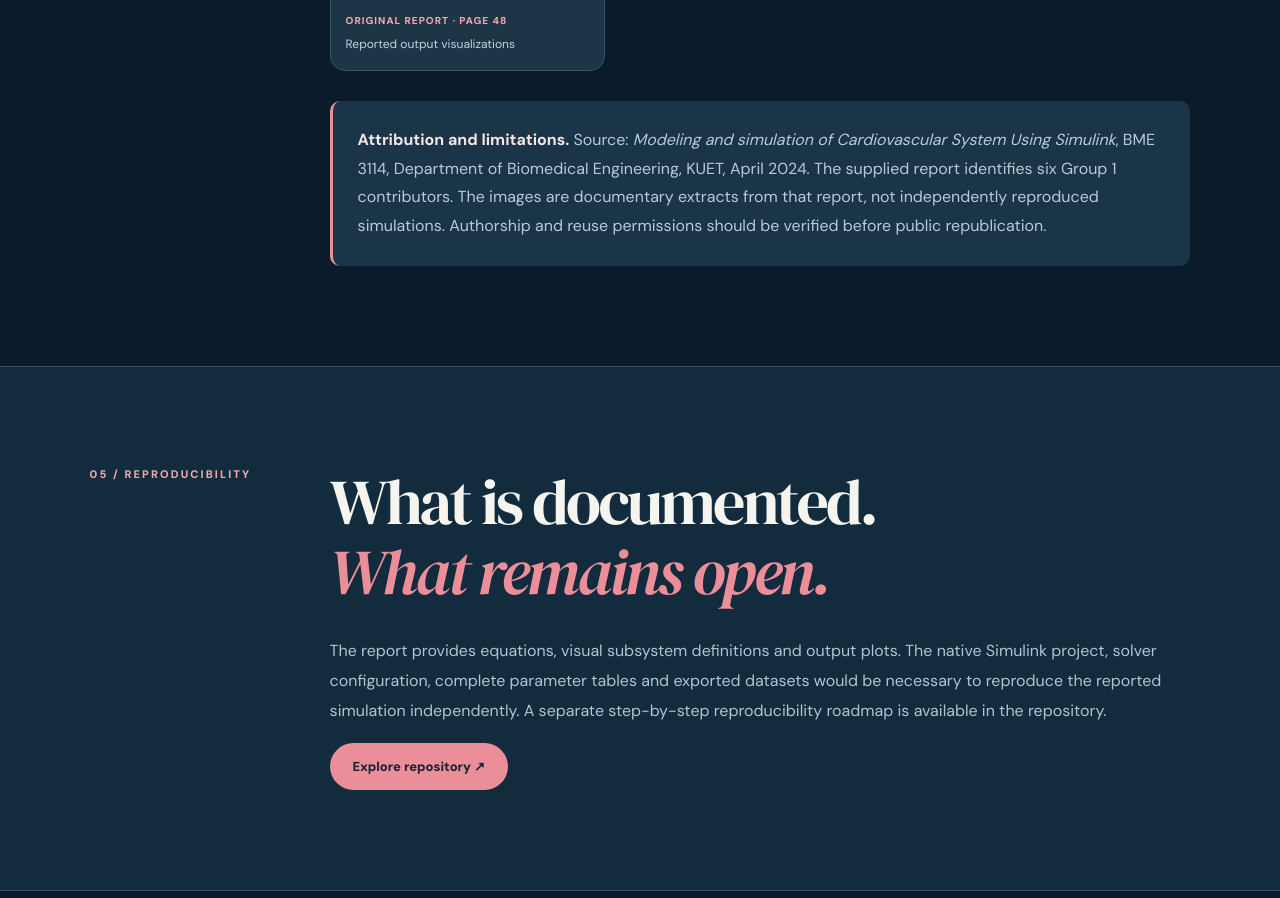
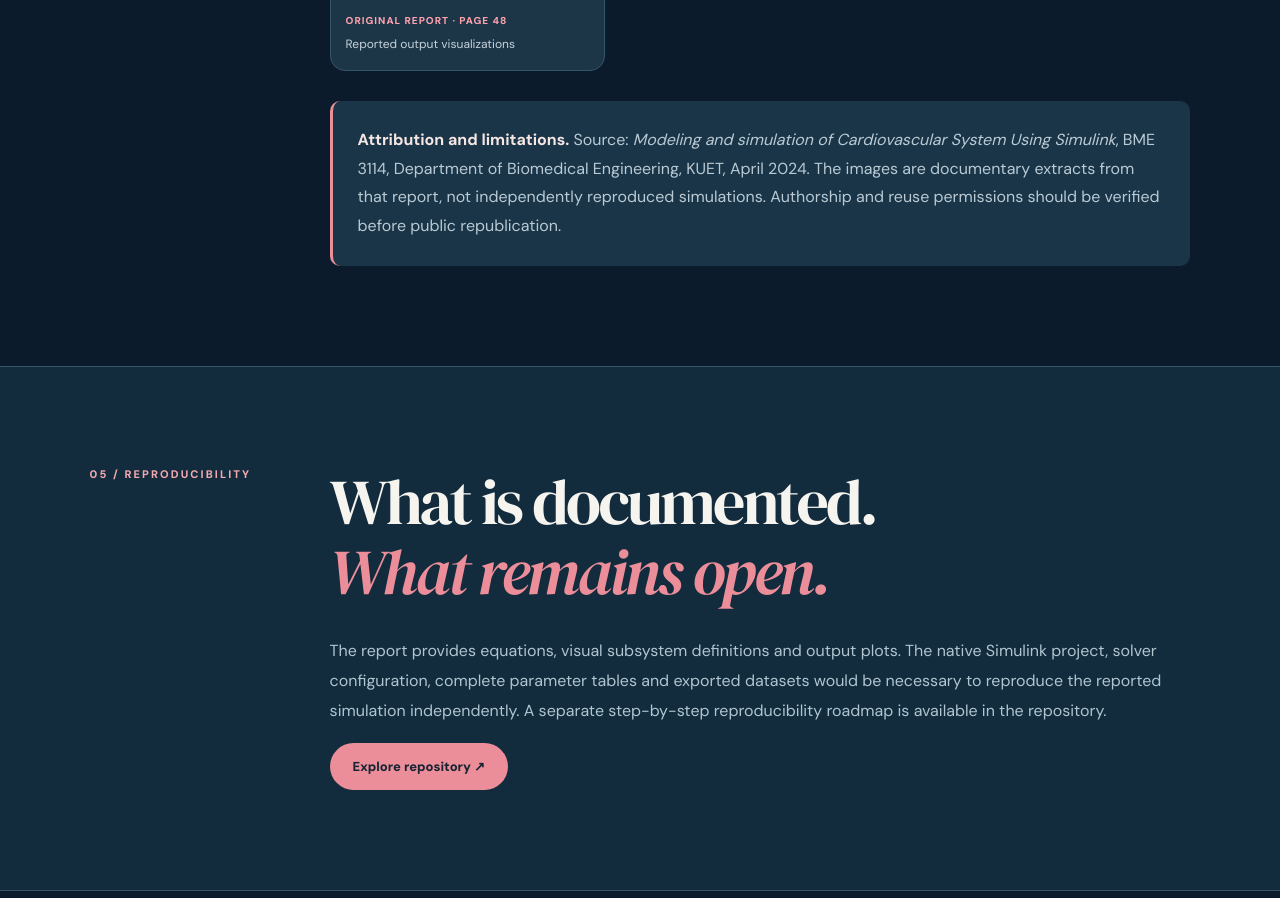
Before and after one commit to Sejuti-Dhali/CardioSim, a plain HTML site: page index.html in a window 1280 px wide. Shown: the part 5795-6693 px from the top of the page. Drawn offline with Linux system fonts and the light colour scheme.

Commit message:
Refine source documentation and preserve CardioSim website

```diff
--- a/index.html
+++ b/index.html
@@ -19,5 +19,5 @@
 <figure><a href="assets/report/page-46.webp" target="_blank" rel="noopener"><img src="assets/report/page-46.webp" loading="lazy" alt="Original source report page 46 — Reported output visualizations"></a><figcaption><span>ORIGINAL REPORT · PAGE 46</span>Reported output visualizations</figcaption></figure>
 <figure><a href="assets/report/page-47.webp" target="_blank" rel="noopener"><img src="assets/report/page-47.webp" loading="lazy" alt="Original source report page 47 — Reported output visualizations"></a><figcaption><span>ORIGINAL REPORT · PAGE 47</span>Reported output visualizations</figcaption></figure>
 <figure><a href="assets/report/page-48.webp" target="_blank" rel="noopener"><img src="assets/report/page-48.webp" loading="lazy" alt="Original source report page 48 — Reported output visualizations"></a><figcaption><span>ORIGINAL REPORT · PAGE 48</span>Reported output visualizations</figcaption></figure>
-</div><div class="note"><b>Attribution and limitations.</b> Source: <em>Modeling and simulation of Cardiovascular System Using Simulink</em>, BME 3114, Department of Biomedical Engineering, KUET, April 2024. The supplied report identifies six Group 1 contributors. The images are documentary extracts from that report, not independently reproduced simulations. Authorship and reuse permissions should be verified before public republication.</div></div></section>
+</div><div class="note"><b>Attribution and limitations.</b> Source: <em>Modeling and simulation of Cardiovascular System Using Simulink</em>, BME 3114, Department of Biomedical Engineering, KUET, April 2024. The images are documentary extracts from that report, not independently reproduced simulations. Authorship and reuse permissions should be verified before public republication.</div></div></section>
 <section class="section end"><aside>05 / REPRODUCIBILITY</aside><div><h2>What is documented.<br><em>What remains open.</em></h2><p>The report provides equations, visual subsystem definitions and output plots. The native Simulink project, solver configuration, complete parameter tables and exported datasets would be necessary to reproduce the reported simulation independently. A separate step-by-step reproducibility roadmap is available in the repository.</p><a class="btn" href="https://github.com/Sejuti-Dhali/CardioSim" target="_blank" rel="noopener">Explore repository ↗</a></div></section></main><footer><b>CARDIOSIM</b><span>Educational computational physiology · Not a medical device</span><a href="#home">Back to top ↑</a></footer></body></html>
```
Also changed, not shown: 2 other files.
